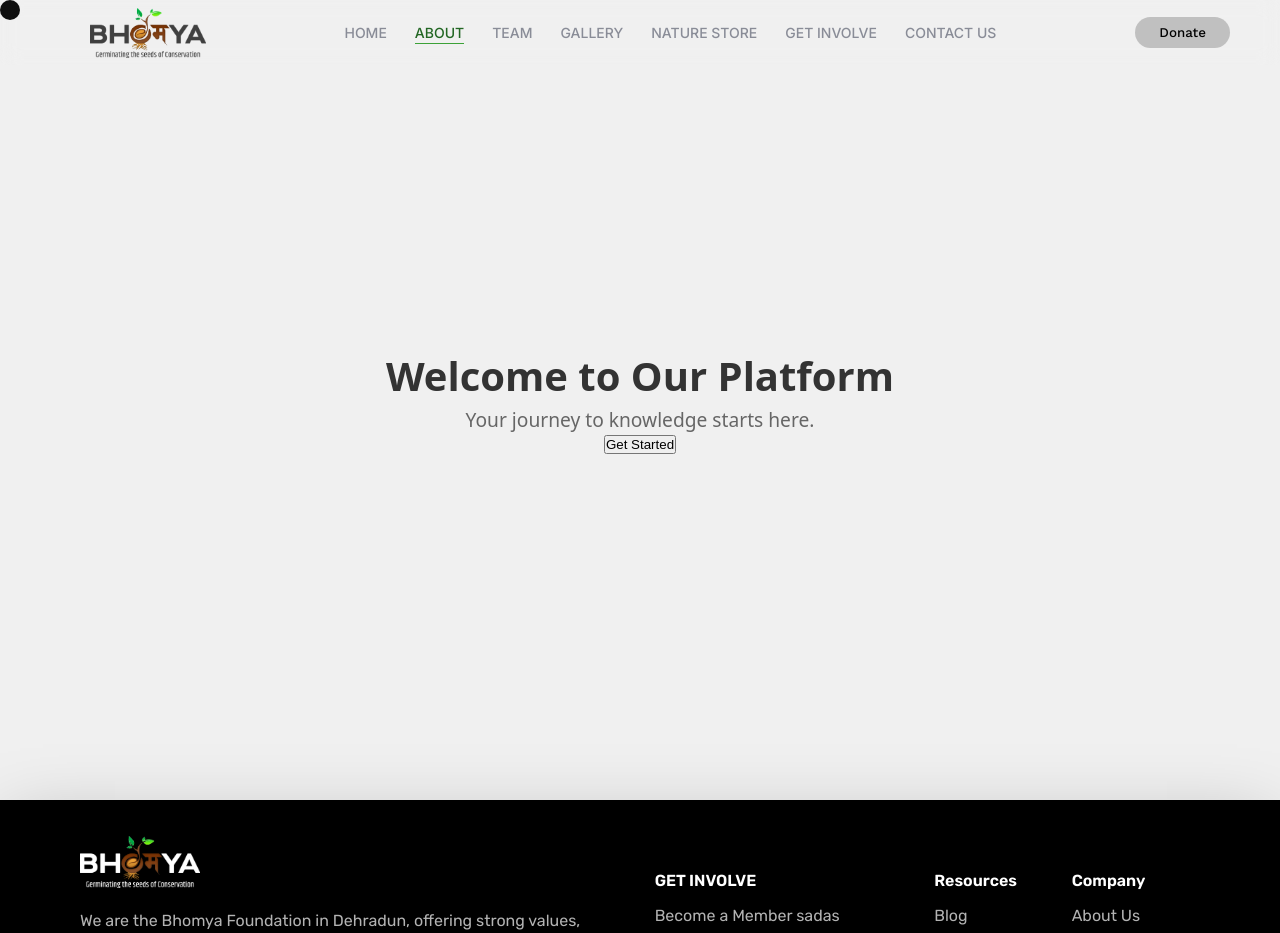
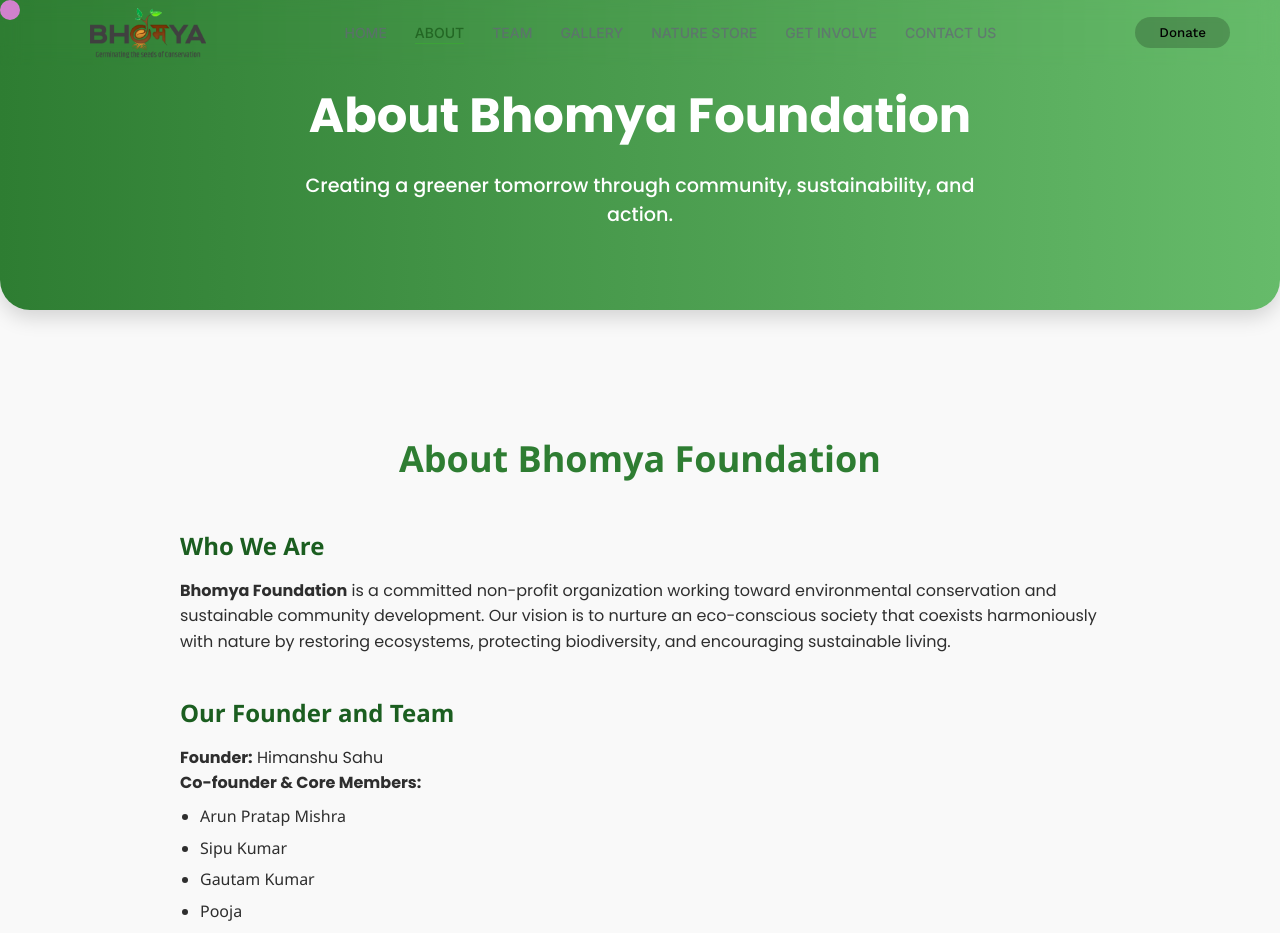
Before and after one commit to Akshat-NegI27/bhomya_foundation, a React (Vite) app: page /about in a window 1280 px wide. Shown: the top 933 px of the page. Built offline with nearby package versions, Linux system fonts and the light colour scheme; some icons are missing.

Commit message:
About Page✅

```diff
--- a/src/components/about-content/aboutContent.css
+++ b/src/components/about-content/aboutContent.css
@@ -1,16 +1,91 @@
-.homepg {
-  display: flex;
-  flex-direction: column;
-  align-items: center;
-  justify-content: center;
-  height: 100vh;
-  background-color: #f0f0f0;
-  h1 {
-    font-size: 2.5em;
-    color: #333;
-  }
-  p {
-    font-size: 1.2em;
-    color: #666;
+.aboutpg {
+  font-family: Poppins;
+  color: #333;
+  background-color: #f9f9f9;
+}
+
+/* Header Styling */
+.animated-header {
+  position: relative;
+  background: linear-gradient(to right, #2e7d32, #66bb6a);
+  color: white;
+  text-align: center;
+  padding: 80px 20px;
+  overflow: hidden;
+  border-bottom-left-radius: 30px;
+  border-bottom-right-radius: 30px;
+  box-shadow: 0 8px 20px rgba(0, 0, 0, 0.15);
+  animation: fadeSlideIn 1.2s ease-out forwards;
+  opacity: 0;
+  transform: translateY(-80px);
+}
+
+@keyframes fadeSlideIn {
+  to {
+    opacity: 1;
+    transform: translateY(0);
   }
 }
+
+.header-content h1 {
+  font-size: 3rem;
+  margin-bottom: 20px;
+  font-weight: bold;
+}
+
+.header-content p {
+  font-size: 1.2rem;
+  max-width: 700px;
+  margin: 0 auto;
+  font-weight: 500;
+}
+
+/* Placeholder for rest of the content */
+.about-body {
+  padding: 60px 20px;
+  max-width: 1000px;
+  margin: auto;
+}
+
+.about-container {
+  max-width: 1200px;
+  margin: 0 auto;
+  padding: 60px 20px;
+  font-family: "Segoe UI", Tahoma, Geneva, Verdana, sans-serif;
+  color: #2e2e2e;
+  line-height: 1.6;
+}
+
+.about-title {
+  font-size: 36px;
+  color: #2e7d32;
+  margin-bottom: 40px;
+  text-align: center;
+  font-weight: bold;
+}
+
+.about-section {
+  margin-bottom: 40px;
+}
+
+.section-title {
+  font-size: 24px;
+  font-weight: 600;
+  color: #1b5e20;
+  margin-bottom: 12px;
+}
+
+.custom-list {
+  list-style-type: disc;
+  padding-left: 20px;
+  margin-top: 8px;
+  margin-bottom: 20px;
+}
+
+.custom-list li {
+  margin-bottom: 6px;
+}
+
+p {
+  font-family: Poppins;
+}
--- a/src/components/about-content/aboutContent.jsx
+++ b/src/components/about-content/aboutContent.jsx
@@ -1,12 +1,127 @@
-import React, { useRef } from "react";
 import "./aboutContent.css";
 
 const AboutContent = () => {
   return (
-    <div className="homepg">
-      <h1>Welcome to Our Platform</h1>
-      <p>Your journey to knowledge starts here.</p>
-      <button className="btn btn-primary">Get Started</button>
+    <div className="aboutpg">
+      <div className="animated-header">
+        <div className="header-content">
+          <h1>About Bhomya Foundation</h1>
+          <p>
+            Creating a greener tomorrow through community, sustainability, and
+            action.
+          </p>
+        </div>
+      </div>
+
+      {/* You can insert rest of the about content here */}
+      <div className="about-body">
+        <div className="about-container">
+          <h1 className="about-title">About Bhomya Foundation</h1>
+
+          <section className="about-section">
+            <h2 className="section-title">Who We Are</h2>
+            <p>
+              <strong>Bhomya Foundation</strong> is a committed non-profit
+              organization working toward environmental conservation and
+              sustainable community development. Our vision is to nurture an
+              eco-conscious society that coexists harmoniously with nature by
+              restoring ecosystems, protecting biodiversity, and encouraging
+              sustainable living.
+            </p>
+          </section>
+
+          <section className="about-section">
+            <h2 className="section-title">Our Founder and Team</h2>
+            <p>
+              <strong>Founder:</strong> Himanshu Sahu
+            </p>
+            <p>
+              <strong>Co-founder & Core Members:</strong>
+            </p>
+            <ul className="custom-list">
+              <li>Arun Pratap Mishra</li>
+              <li>Sipu Kumar</li>
+              <li>Gautam Kumar</li>
+              <li>Pooja</li>
+              <li>Aditi Pant</li>
+              <li>Samriddhi</li>
+            </ul>
+
+            <p>
+              <strong>Experts and Associates:</strong>
+            </p>
+            <ul className="custom-list">
+              <li>Shivam Kishwan (Field Research Expert)</li>
+              <li>Vipin Rao (Senior Technical Associate)</li>
+              <li>Sarabjeet Kaur (Subject Expert)</li>
+              <li>Rounak Patra (Subject Expert)</li>
+              <li>Jadamba Bhatt (Subject Expert)</li>
+              <li>Naveen Chandra (Subject Expert)</li>
+            </ul>
+
+            <p>
+              <strong>Regional Team Leads:</strong>
+            </p>
+            <ul className="custom-list">
+              <li>Sonal Shukla (Uttar Pradesh - TL)</li>
+              <li>Ashok (Jammu & Kashmir - TL)</li>
+              <li>Gautam Kumar (Bihar - TL)</li>
+              <li>Pratiksha Panwar (Uttarakhand - TL)</li>
+            </ul>
+
+            <p>
+              Supported by our R&D Team, Planning Team, and 10+ active
+              volunteers and environmental activists.
+            </p>
+          </section>
+
+          <section className="about-section">
+            <h2 className="section-title">Our Mission</h2>
+            <p>
+              Our mission is to foster a sustainable and nature-friendly
+              society. We focus on protecting biodiversity, restoring
+              ecosystems, and empowering communities to adopt eco-conscious
+              lifestyles.
+            </p>
+          </section>
+
+          <section className="about-section">
+            <h2 className="section-title">Our Objectives</h2>
+            <ul className="custom-list">
+              <li>
+                Conserve and protect natural resources through community-driven
+                projects.
+              </li>
+              <li>
+                Educate and engage schools, institutions, and communities in
+                environmental action.
+              </li>
+              <li>
+                Conduct research on biodiversity, soil health, sustainable
+                agriculture, and disaster risk reduction.
+              </li>
+              <li>
+                Raise awareness about pollution, deforestation, and climate
+                change.
+              </li>
+              <li>
+                Promote organic farming, eco-waste management, and reforestation
+                practices.
+              </li>
+            </ul>
+          </section>
+
+          <section className="about-section">
+            <h2 className="section-title">Where We Work</h2>
+            <p>
+              Our primary operations are in{" "}
+              <strong>Dehradun, Uttarakhand</strong>, with active projects
+              expanding into{" "}
+              <strong>Bihar, Uttar Pradesh, and Jammu & Kashmir</strong>.
+            </p>
+          </section>
+        </div>{" "}
+      </div>
     </div>
   );
 };
--- a/src/components/home-content/homeContent.css
+++ b/src/components/home-content/homeContent.css
@@ -72,7 +72,7 @@
     top: 600px;
     left: -10px;
     width: 600px;
-    z-index: 2;
+    z-index: 0;
     /* rotate: 5deg; */
   }
 }
--- a/src/hooks/button/button.css
+++ b/src/hooks/button/button.css
@@ -76,7 +76,7 @@
 
 button:hover .circle .icon.arrow {
   background: #fff;
-  transform: translate(14px, 0);
+  transform: translate(12px, 0);
 }
 
 button:hover .button-text {
```
